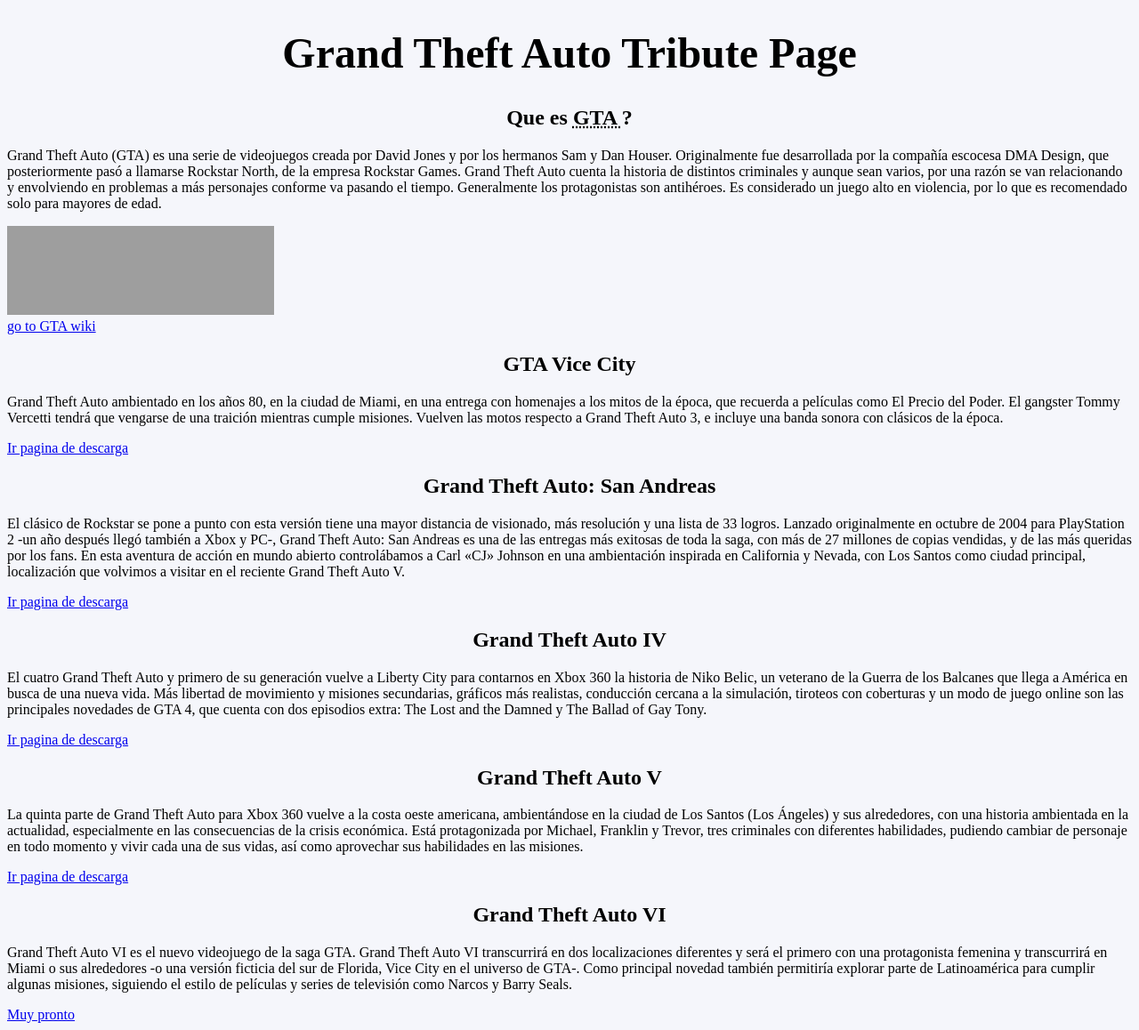
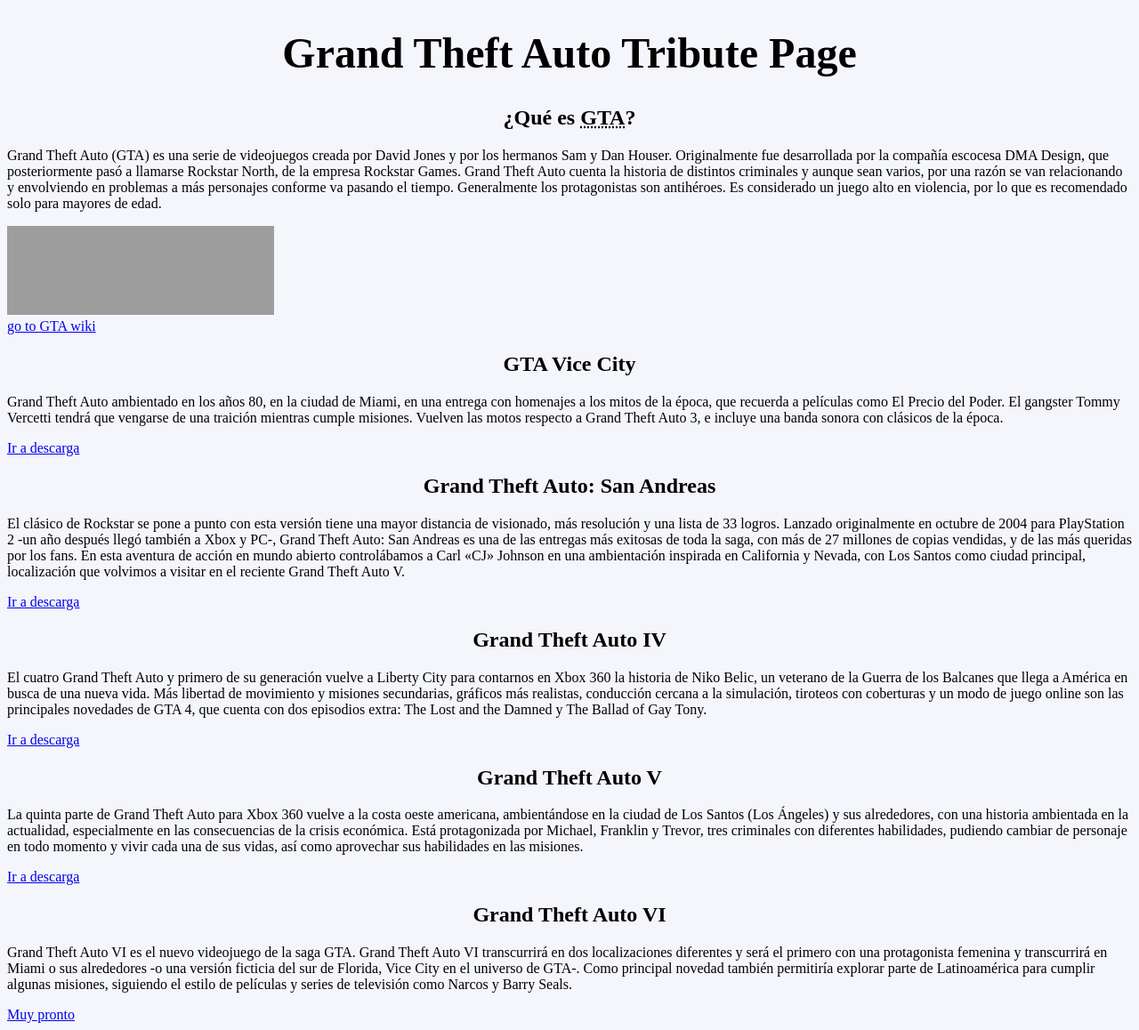
Before and after one commit to CarlosChavez2501/Carlos.Ch-vez.PrograII, a Flask app: page / in a window 1280 px wide. Shown: the whole page at 89% size. Run offline with Flask 2, Linux system fonts and the light colour scheme; grey boxes are pictures that could not be loaded.

Commit message:
correccion

```diff
--- a/templates/index.htm
+++ b/templates/index.htm
@@ -11,7 +11,7 @@
 
     <h1 style="font-size: 300%; text-align:center">Grand Theft Auto Tribute Page</h1>
 
-    <h2 style="text-align:center"> Que es <abbr title="Grand Theft Auto"> GTA </abbr>?</h2>
+    <h2 style="text-align:center"> ¿Qué es <abbr title="Grand Theft Auto"> GTA</abbr>?</h2>
 
     <p> Grand Theft Auto (GTA) es una serie de videojuegos creada por David Jones y por los hermanos Sam y Dan Houser.
         Originalmente fue desarrollada por la compañía escocesa DMA Design, que posteriormente pasó a llamarse Rockstar
@@ -32,7 +32,7 @@
         una traición mientras cumple misiones. Vuelven las motos respecto a Grand Theft Auto 3, e incluye una banda
         sonora con clásicos de la época. </p>
 
-    <a href="https://www.rockstargames.com/es/games/vicecity"> Ir pagina de descarga <br> </a>
+    <a href="https://www.rockstargames.com/es/games/vicecity"> Ir a descarga <br> </a>
 
     <h2 style="text-align:center">Grand Theft Auto: San Andreas</h2>
 
@@ -45,7 +45,7 @@
         ciudad
         principal, localización que volvimos a visitar en el reciente Grand Theft Auto V. </p>
 
-    <a href="https://www.rockstargames.com/es/games/sanandreas"> Ir pagina de descarga <br> </a>
+    <a href="https://www.rockstargames.com/es/games/sanandreas"> Ir a descarga <br> </a>
 
     <h2 style="text-align:center">Grand Theft Auto IV</h2>
 
@@ -55,7 +55,7 @@
         simulación, tiroteos con coberturas y un modo de juego online son las principales novedades de GTA 4, que
         cuenta con dos episodios extra: The Lost and the Damned y The Ballad of Gay Tony. </p>
 
-    <a href="https://www.rockstargames.com/games/IV"> Ir pagina de descarga <br> </a>
+    <a href="https://www.rockstargames.com/games/IV"> Ir a descarga <br> </a>
 
 
     <h2 style="text-align:center">Grand Theft Auto V</h2>
@@ -66,7 +66,7 @@
         diferentes habilidades, pudiendo cambiar de personaje en todo momento y vivir cada una de sus vidas, así como
         aprovechar sus habilidades en las misiones.</p>
 
-    <a href="https://www.epicgames.com/store/es-ES/product/grand-theft-auto-v/home"> Ir pagina de descarga <br> </a>
+    <a href="https://www.epicgames.com/store/es-ES/product/grand-theft-auto-v/home"> Ir a descarga <br> </a>
 
     <h2 style="text-align:center">Grand Theft Auto VI</h2>
 
```
